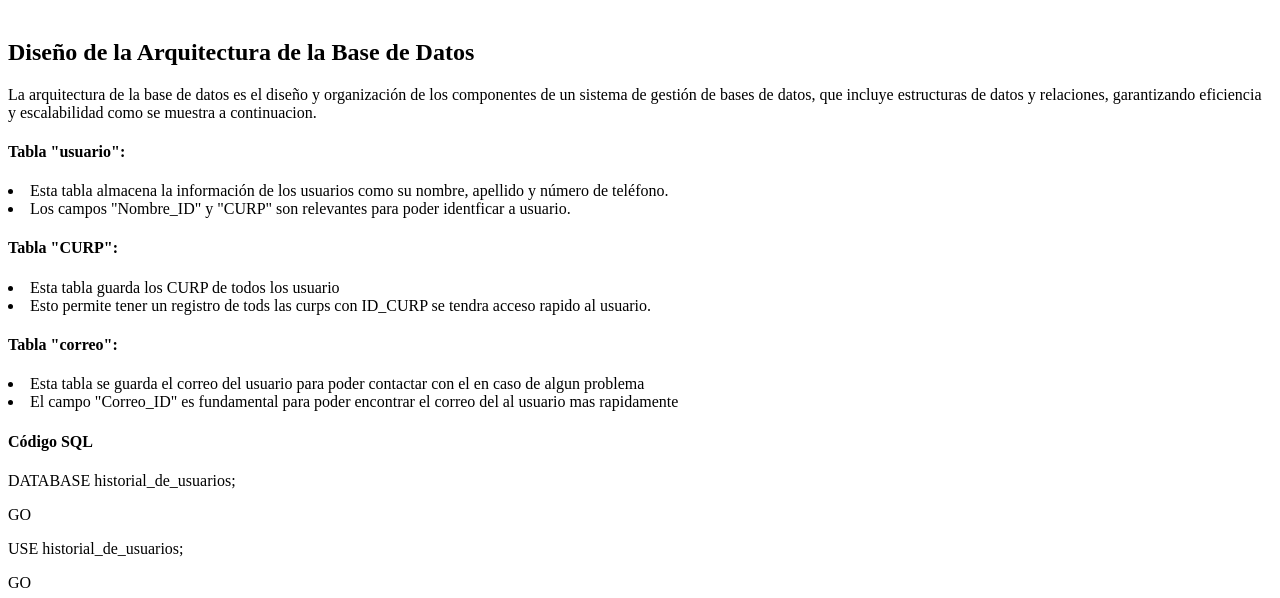
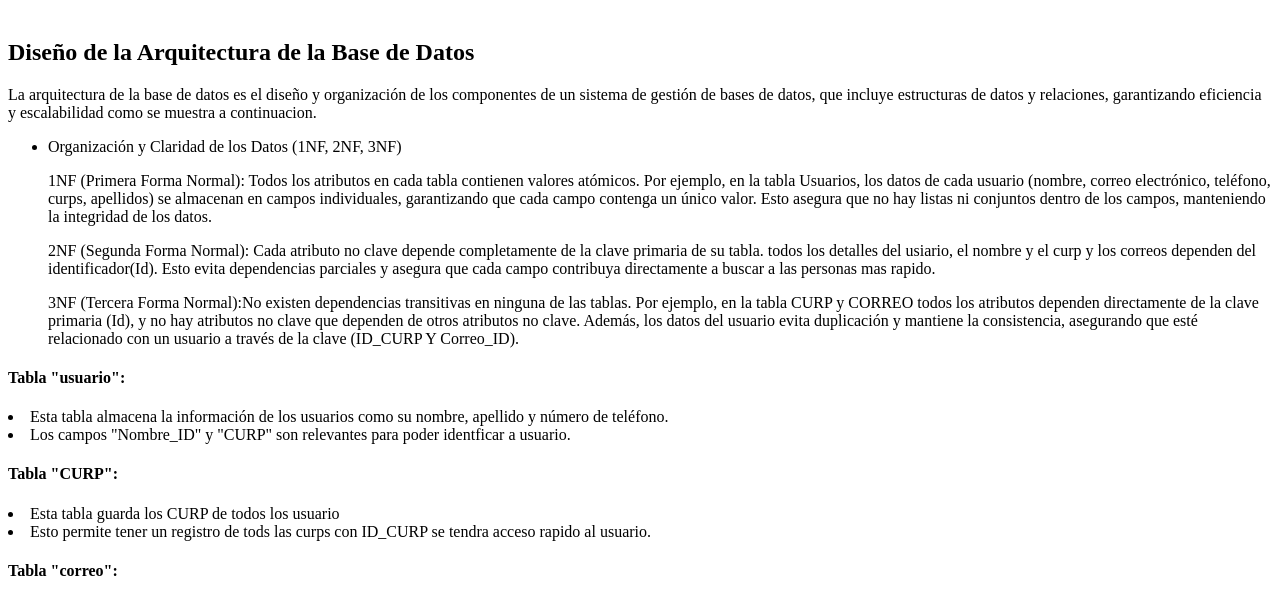
Before and after one commit to CristianJAJ/stop, a plain HTML site: page Bdatos/Bdatos.html in a window 1280 px wide. Shown: the part 131-729 px from the top of the page. Drawn offline with Linux system fonts and the light colour scheme.

Commit message:
se modifico

```diff
--- a/Bdatos/Bdatos.html
+++ b/Bdatos/Bdatos.html
@@ -20,6 +20,12 @@
 
 <p> La arquitectura de la base de datos es el diseño y organización de los componentes de un sistema de gestión de bases de datos, que incluye estructuras de datos y relaciones, garantizando eficiencia y escalabilidad  como se muestra a continuacion.</p>
 
+<ul>
+    <li>Organización y Claridad de los Datos (1NF, 2NF, 3NF)</li>
+    <p>1NF (Primera Forma Normal): Todos los atributos en cada tabla contienen valores atómicos. Por ejemplo, en la tabla Usuarios, los datos de cada usuario (nombre, correo electrónico, teléfono, curps, apellidos) se almacenan en campos individuales, garantizando que cada campo contenga un único valor. Esto asegura que no hay listas ni conjuntos dentro de los campos, manteniendo la integridad de los datos.</p>
+    <p>2NF (Segunda Forma Normal): Cada atributo no clave depende completamente de la clave primaria de su tabla. todos los detalles del usiario, el nombre y el curp y los correos dependen del identificador(Id). Esto evita dependencias parciales y asegura que cada campo contribuya directamente a buscar a las personas mas rapido.</p>
+    <p>3NF (Tercera Forma Normal):No existen dependencias transitivas en ninguna de las tablas. Por ejemplo, en la tabla CURP y CORREO todos los atributos dependen directamente de la clave primaria (Id), y no hay atributos no clave que dependen de otros atributos no clave. Además, los datos del usuario evita duplicación y mantiene la consistencia, asegurando que esté relacionado con un usuario a través de la clave  (ID_CURP Y Correo_ID).</p>
+</ul>
      <h4>Tabla "usuario": </h4>
 
        <li>Esta tabla almacena la información de los usuarios como su nombre, apellido y número de teléfono. </li>
```
